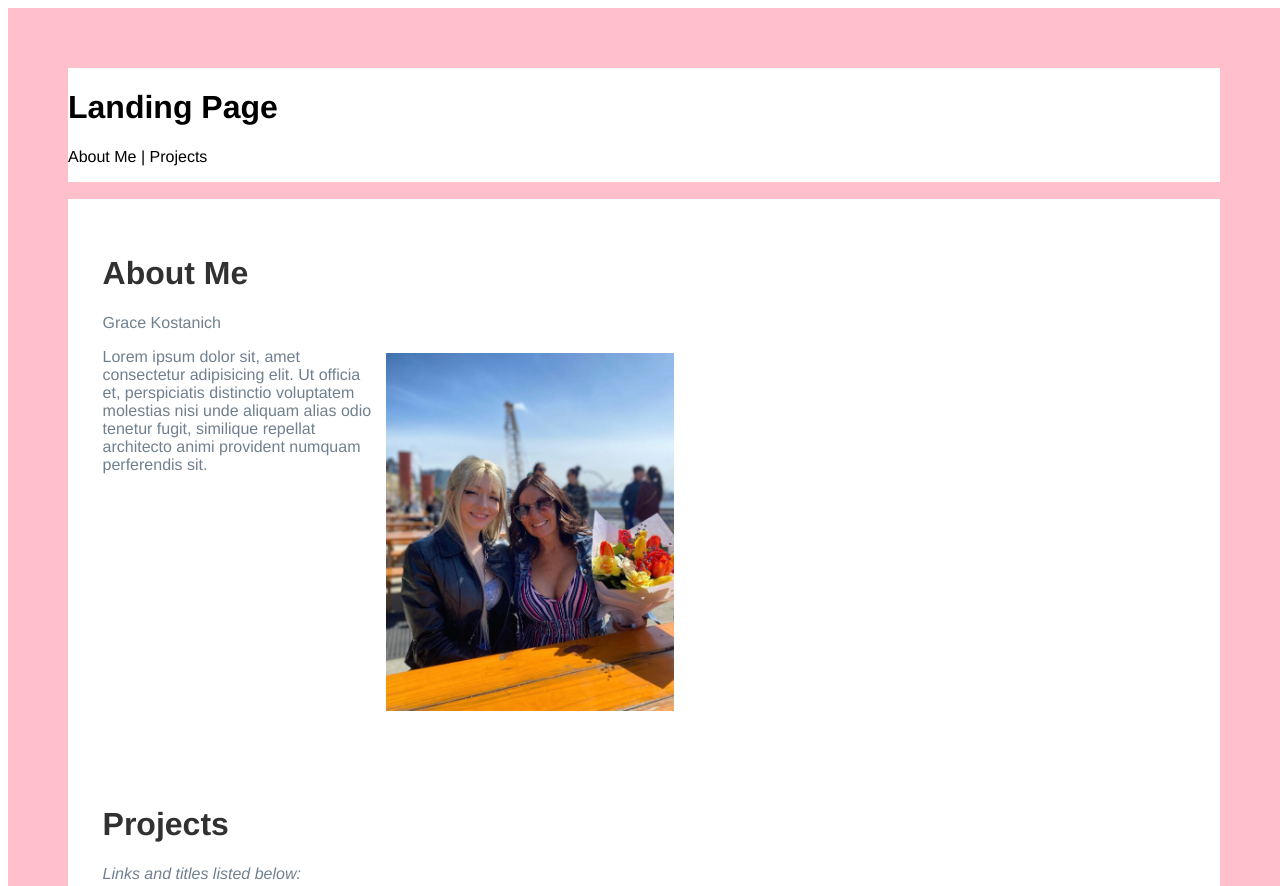
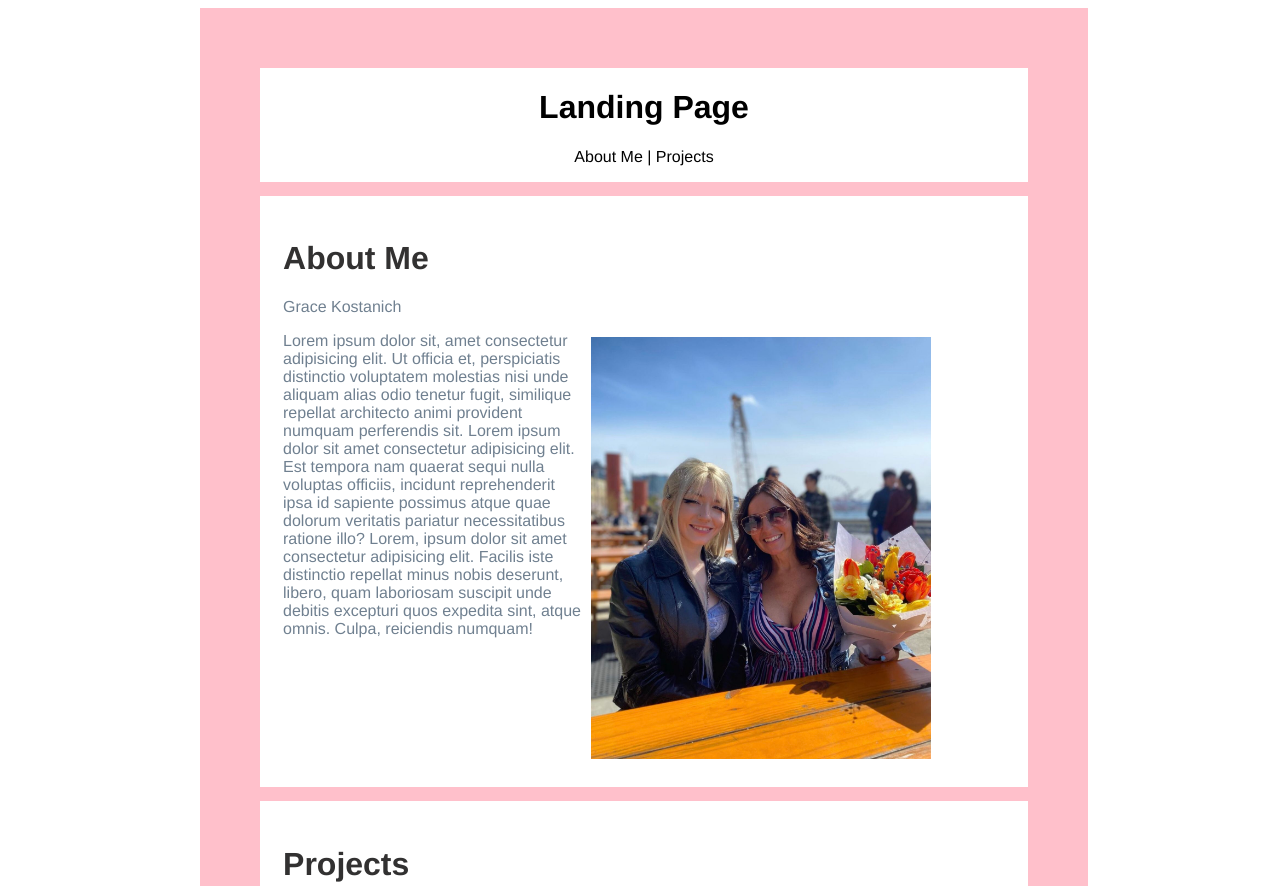
Before and after one commit to User8240/landing_page, a plain HTML site: page index.html in a window 1280 px wide. Shown: the top 886 px of the page. Drawn offline with Linux system fonts and the light colour scheme.

Commit message:
WIP: save all changes to formatting

```diff
--- a/css/styles.css
+++ b/css/styles.css
@@ -3,13 +3,20 @@
   height: auto;
   position: absolute;
   border: 60px solid pink;
-  margin: 0% pink;
+  margin-left: 15%;
+  margin-right: 15%;
+  margin: pink;
 }
 
 .theme {
   text-align: left;
   font-family: Helvetica;
   font-weight: lighter;
+  background-color: white;
+}
+
+.center {
+  text-align: center;
 }
 
 .line {
@@ -27,20 +34,19 @@
 .columns {
   display: inline-block;
   padding: 3%;
-  width: 50%;
+  width: 85%;
   color: rgb(50, 49, 49);
 }
 
 .img {
   padding: 5px;
-  width: 50%;
+  width: 52%;
   height: auto;
   margin: auto;
   display: block;
   float: right;
 }
 
-
 .columns p {
   color: slategray;
   font-weight: lighter;
--- a/index.html
+++ b/index.html
@@ -6,9 +6,11 @@
 </head>
   <div class="page-container">
 <body class="theme">
-  <h1><strong>Landing Page</strong></h1>
+
+  <div class="center">
+  <h1>Landing Page</h1>
   <p>About Me | Projects</p>
-
+  </div>
   <!--header seperation line-->
   <div class="line">
   </div>
@@ -16,10 +18,14 @@
   <div class="columns">
   <h1>About Me</h1>
   <p>Grace Kostanich</p>
-
   <img class="img" src="img/me.jpg" alt="A photo of Grace Kostanich and her Mom">
   <p class="text-format"> Lorem ipsum dolor sit, amet consectetur adipisicing elit. Ut officia et, perspiciatis distinctio voluptatem molestias nisi unde aliquam alias odio tenetur fugit, similique repellat architecto animi provident numquam perferendis sit.
+  Lorem ipsum dolor sit amet consectetur adipisicing elit. Est tempora nam quaerat sequi nulla voluptas officiis, incidunt reprehenderit ipsa id sapiente possimus atque quae dolorum veritatis pariatur necessitatibus ratione illo?
+  Lorem, ipsum dolor sit amet consectetur adipisicing elit. Facilis iste distinctio repellat minus nobis deserunt, libero, quam laboriosam suscipit unde debitis excepturi quos expedita sint, atque omnis. Culpa, reiciendis numquam!
   </p>
+  </div>
+
+  <div class="line">
   </div>
 
   <div class="columns">
```
